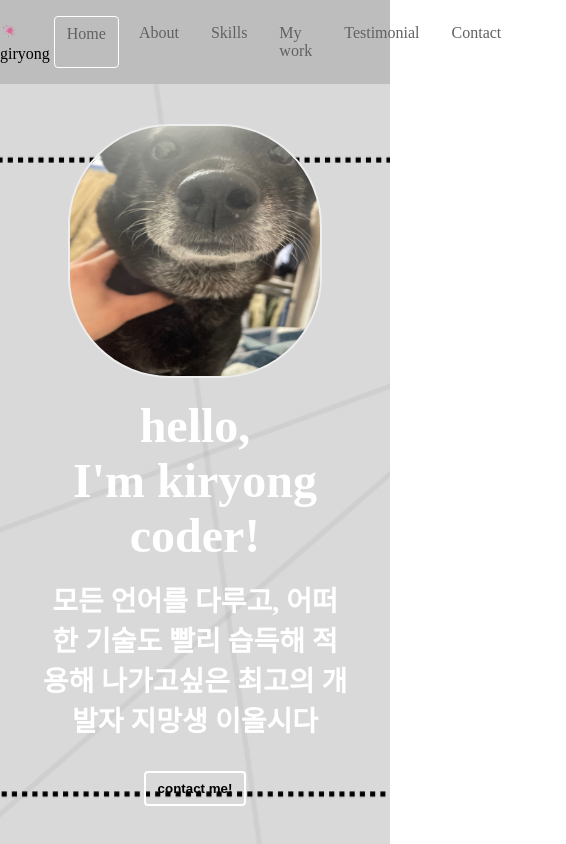
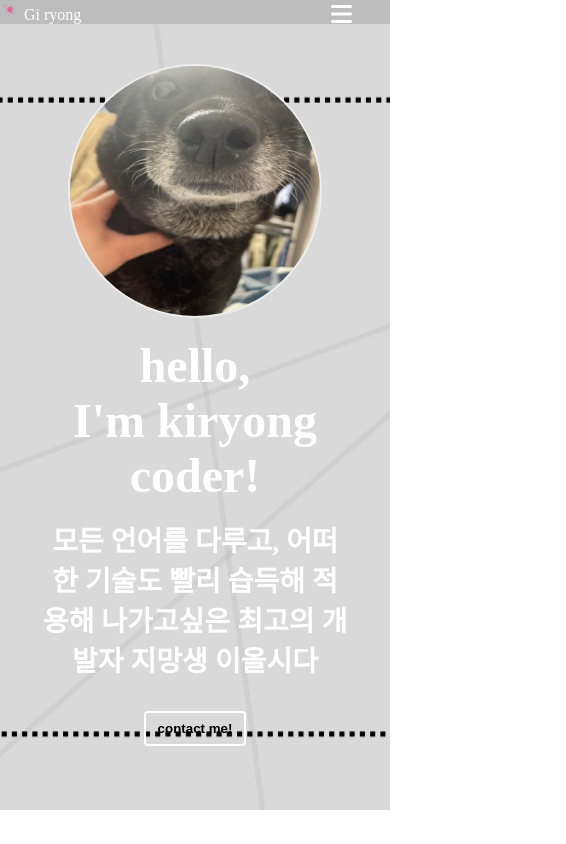
Before and after one commit to kim-ki-ryong/portfolio, a plain HTML site: page index.html in a window 390 px wide. Shown: the top 844 px of the page, 566 px wide, since content can reach past the window. Drawn offline with Linux system fonts and the light colour scheme.

Commit message:
css:style
자바스크립트 강의 듣고 다시 시작

```diff
--- a/index.html
+++ b/index.html
@@ -25,10 +25,10 @@
 <body>
     <!-- Navar -->
     <nav id="navbar">
-    <div class="navar__logo">
+    <div class="navbar__logo">
     <img class="logo"
           src="imgs/favicon.png">
-    <a href="#">giryong</a>
+    <a href="#">Gi ryong</a>
     </div>
     <div class="navbar__menu">
     <ul class="navbar__menu">
@@ -40,6 +40,11 @@
         <li class="navbar__menu__item">Contact</li>
     </ul>
 </div>
+
+<!-- Toggle button -->
+<button class="navbar__toggle-btn">
+    <i class="fa-solid fa-bars"></i>
+</button>
 </nav>
     <!-- Home -->
     <section id="home">
--- a/style.css
+++ b/style.css
@@ -51,10 +51,10 @@
 
   }
   a {
-     margin: 0;
+
     text-decoration: none;
     color:var(--color-white)
-    size: 50px 50px;
+
   }
   .navbar__logo {
       margin: 0 0;
@@ -123,15 +123,26 @@
     font-size: var(--font-medium)
     font-weight: var(--weight-semi-bold)
 }
-.navbar__menu__item.active {
-    border: 1px solid white;
-    border-radius: var(--size-boder-radius)
 
 
-}
+
+
 .navbar__menu__item:hover {
     background-color: var(--color-yellow);
 }
+
+.navbar__toggle-btn {
+    position: absolute;
+    right: 32px;
+
+    font-size: 24px;
+    color: var(--color-white);
+    display: none;
+
+}
+
+
+/* Home */
 #home {
     background: url('imgs/home-background.png') center/cover no-repeat;
     padding: 40px;
@@ -140,7 +151,7 @@
 .home__avatar {
     width: 250px;
     height: 250px;
-    border-radius: 40%;
+    border-radius: 50%;
     border: 2px solid var(--color-light-white);
 }
 
@@ -456,3 +467,39 @@
     transform: scale(1.1);
     color: var(--color-blue);
 }
+
+/* For below 768px screen width */
+@media screen and (max-width: 768px) {
+    .navbar__toggle-btn {
+        display: block;
+    }
+
+
+
+#navbar {
+    flex-direction: column;
+    align-items: flex-start;
+}
+
+.navbar__menu {
+    flex-direction: column;
+    text-align: center;
+    width: 100%;
+    display: none;
+}
+ .about__majors {
+     flex-direction: column;
+ }
+
+ .major {
+     margin: 38px;
+ }
+
+ .skillset {
+     flex-direction: column;
+ }
+
+ .project {
+     flex-grow 1;
+ }
+}
```
